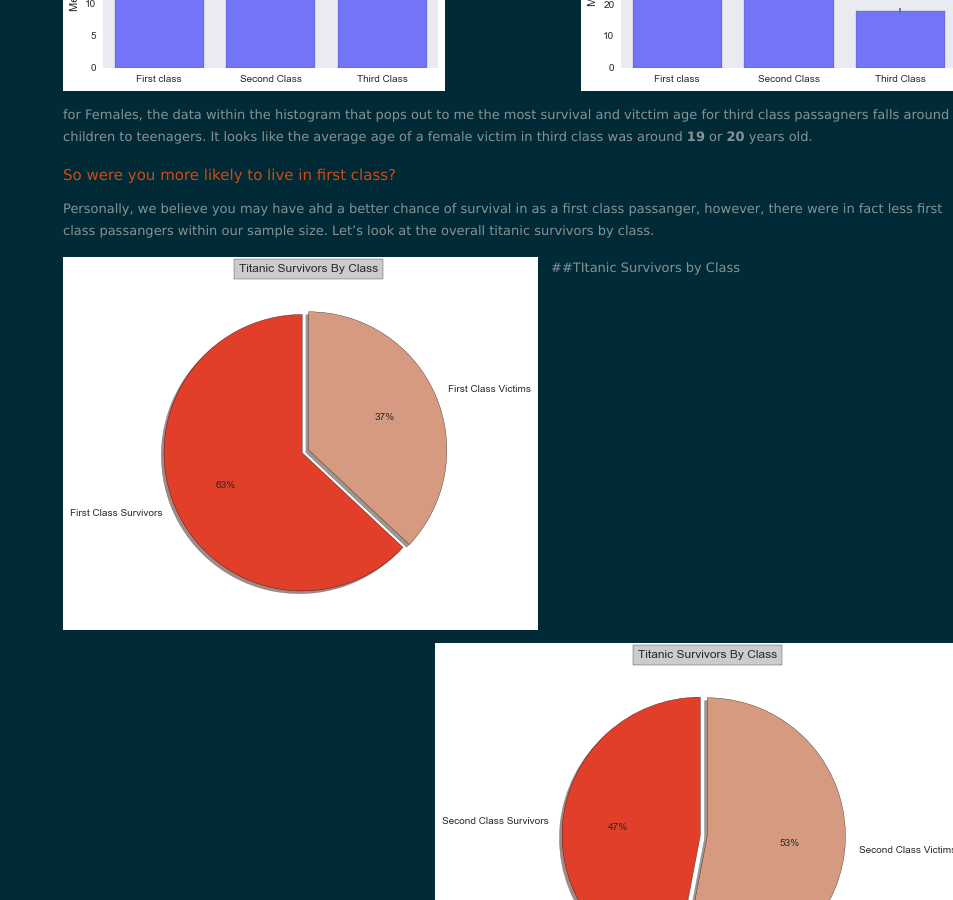
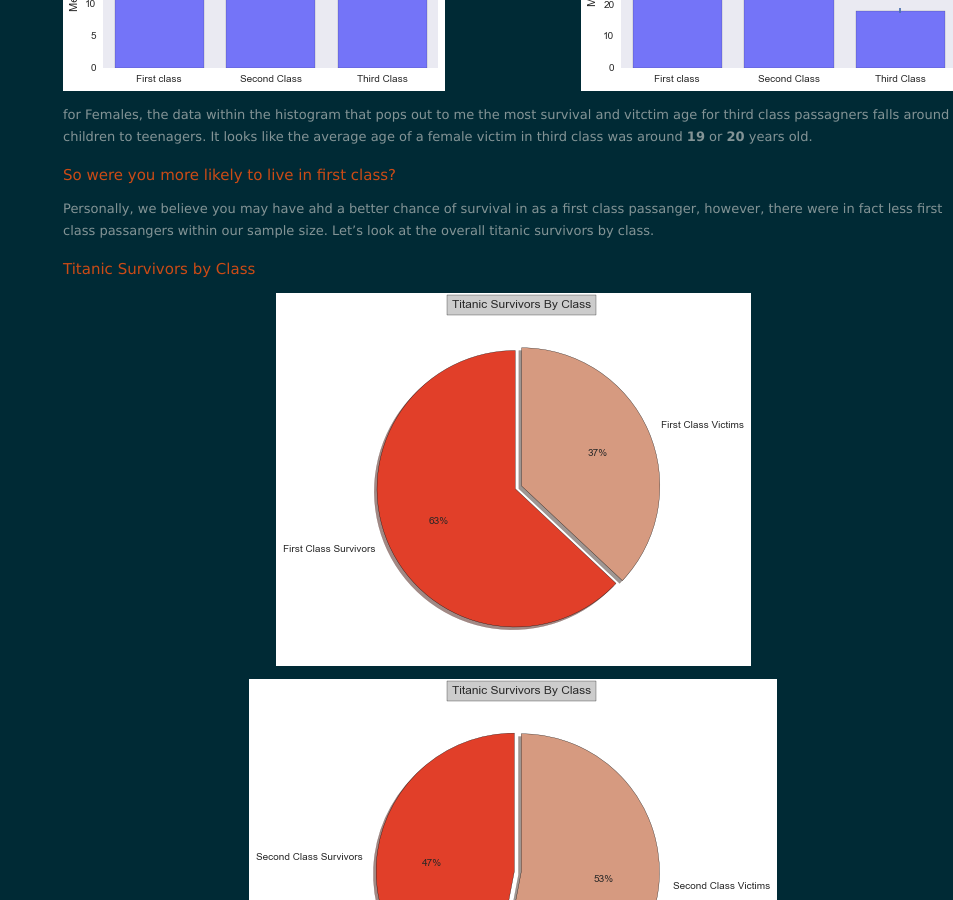
Before and after one commit to krismanaya/krismanaya.github.io, a Jekyll site: the page built from _posts/2013-06-05-welcome-to-jekyll.markdown, in a window 1280 px wide and 900 px high, scrolled down 2527 px. Shown: the whole window, without its empty margins (327-1280 px from the left). Built offline with Jekyll 4.4.1, drawn with Linux system fonts in a browser that asks for light colours; nearby versions of some CDN libraries.

Commit message:
center image

```diff
--- a/_posts/2013-06-05-welcome-to-jekyll.markdown
+++ b/_posts/2013-06-05-welcome-to-jekyll.markdown
@@ -63,7 +63,8 @@ for Females, the data within the histogram that pops out to me the most survival
 ## So were you more likely to live in first class?
 Personally, we believe you may have ahd a better chance of survival in as a first class passanger, however, there were in fact less first class passangers within our sample size. Let's look at the overall titanic survivors by class.
 
-##TItanic Survivors by Class
-<img src="/images/PIEFC.png" class="left"/>
-<img src="/images/PIESC.png" class="right"/>
+## Titanic Survivors by Class
+
+<img src="/images/PIEFC.png" class="center"/>
+<img src="/images/PIESC.png" class="center"/>
 <img src="/images/PIETC.png" class="center"/>
```
